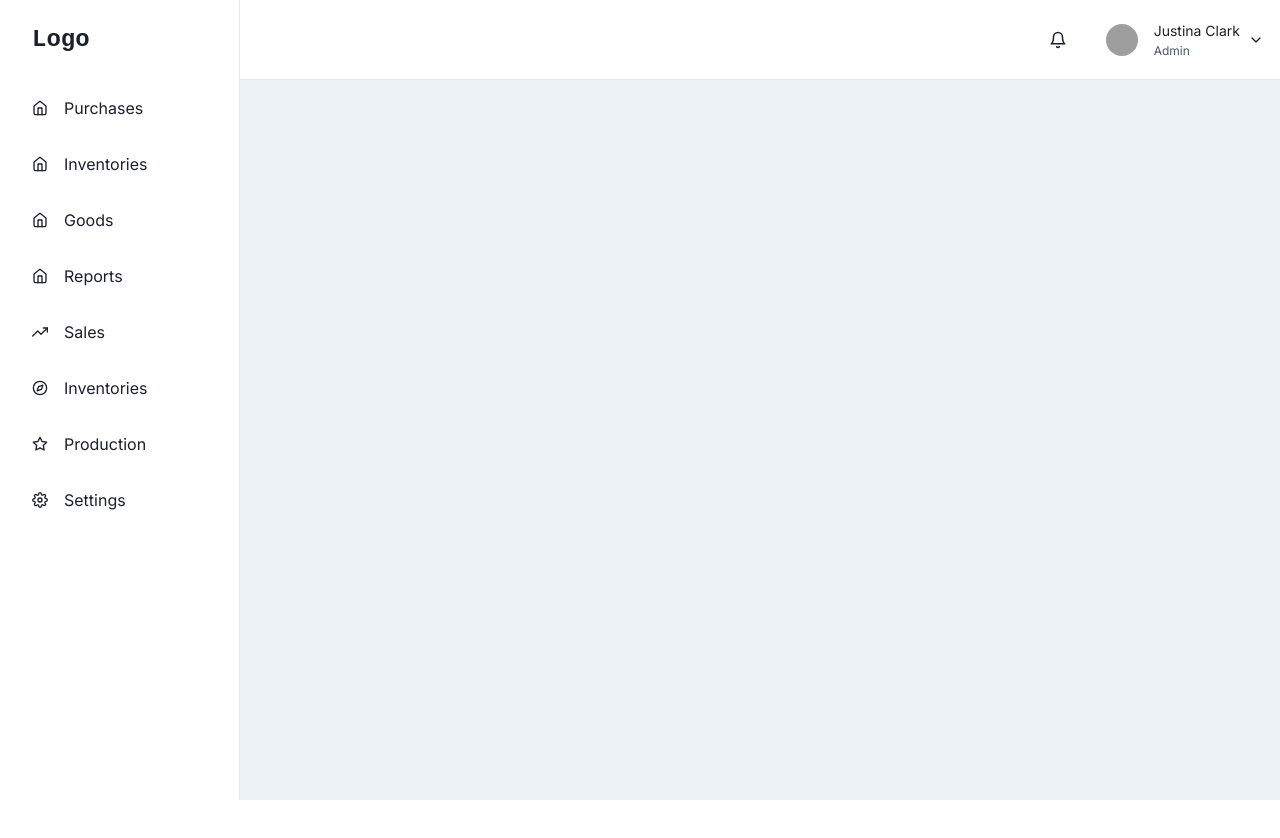
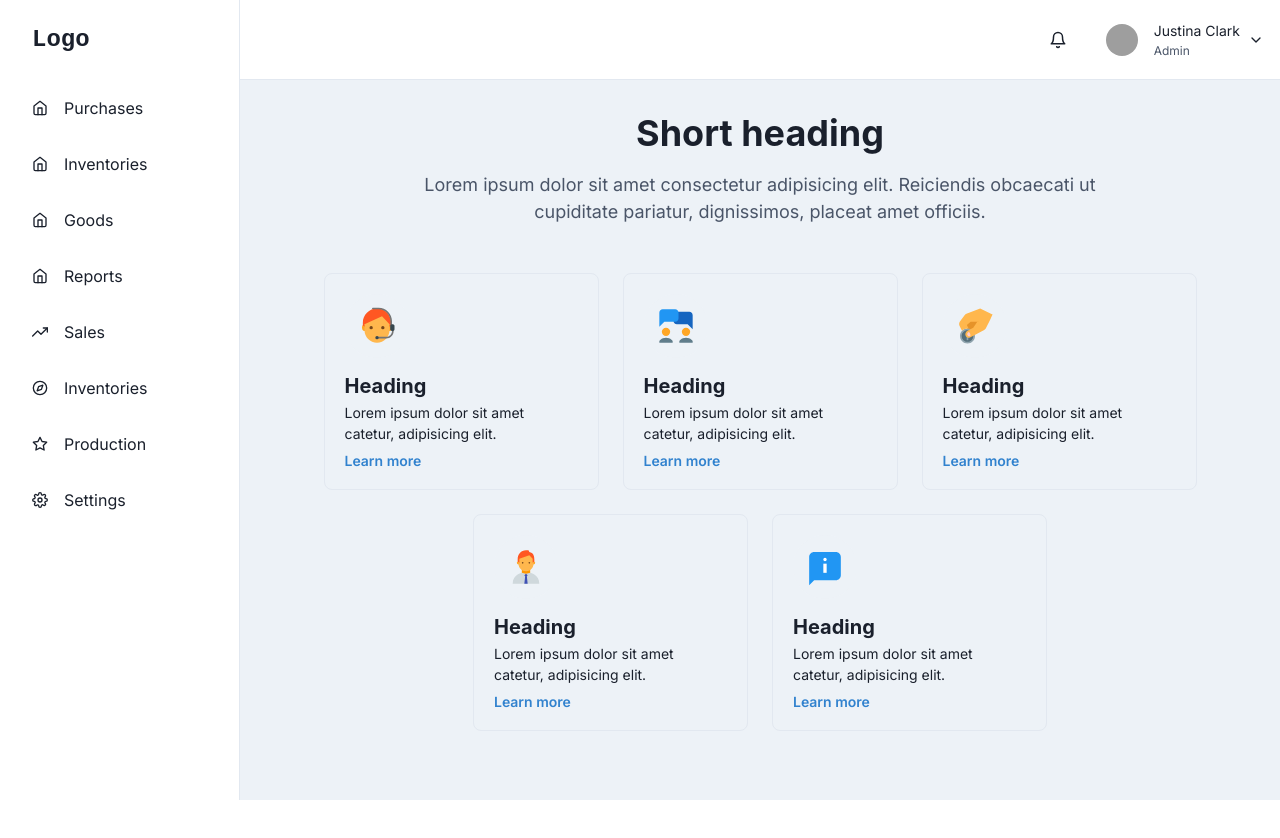
Before and after one commit to phihungha/scm-system-web, a Next.js app: page / in a window 1280 px wide. Shown: the top 838 px of the page. After the commit the page ends 800 px from the top, so only its background shows below. Built offline with nearby package versions, Linux system fonts and the light colour scheme; grey boxes are pictures that could not be loaded.

Commit message:
fix sidebar and GridList for Home

```diff
--- /dev/null
+++ b/app/components/GridList.tsx
@@ -0,0 +1,71 @@
+'use client'
+
+import {
+  Box,
+  Container,
+  Flex,
+  Heading,
+  Icon,
+  Stack,
+  Text,
+} from '@chakra-ui/react'
+import {
+  FcAbout,
+  FcAssistant,
+  FcCollaboration,
+  FcDonate,
+  FcManager,
+} from 'react-icons/fc'
+import ItemCard from './ItemCard'
+
+
+export default function GridList() {
+    return (
+      <Box p={4}>
+        <Stack spacing={4} as={Container} maxW={'3xl'} textAlign={'center'}>
+          <Heading fontSize={{ base: '2xl', sm: '4xl' }} fontWeight={'bold'}>
+            Short heading
+          </Heading>
+          <Text color={'gray.600'} fontSize={{ base: 'sm', sm: 'lg' }}>
+            Lorem ipsum dolor sit amet consectetur adipisicing elit. Reiciendis obcaecati ut
+            cupiditate pariatur, dignissimos, placeat amet officiis.
+          </Text>
+        </Stack>
+
+        <Container maxW={'5xl'} mt={12}>
+          <Flex flexWrap="wrap" gridGap={6} justify="center">
+            <ItemCard
+              heading={'Heading'}
+              icon={<Icon as={FcAssistant} w={10} h={10} />}
+              description={'Lorem ipsum dolor sit amet catetur, adipisicing elit.'}
+              href={'#'}
+            />
+            <ItemCard
+              heading={'Heading'}
+              icon={<Icon as={FcCollaboration} w={10} h={10} />}
+              description={'Lorem ipsum dolor sit amet catetur, adipisicing elit.'}
+              href={'#'}
+            />
+            <ItemCard
+              heading={'Heading'}
+              icon={<Icon as={FcDonate} w={10} h={10} />}
+              description={'Lorem ipsum dolor sit amet catetur, adipisicing elit.'}
+              href={'#'}
+            />
+            <ItemCard
+              heading={'Heading'}
+              icon={<Icon as={FcManager} w={10} h={10} />}
+              description={'Lorem ipsum dolor sit amet catetur, adipisicing elit.'}
+              href={'#'}
+            />
+            <ItemCard
+              heading={'Heading'}
+              icon={<Icon as={FcAbout} w={10} h={10} />}
+              description={'Lorem ipsum dolor sit amet catetur, adipisicing elit.'}
+              href={'#'}
+            />
+          </Flex>
+        </Container>
+      </Box>
+    )
+  }
--- /dev/null
+++ b/app/components/ItemCard.tsx
@@ -0,0 +1,52 @@
+import {
+    Box,
+    Button,
+    Flex,
+    Heading,
+    Stack,
+    Text,
+    useColorModeValue,
+  } from '@chakra-ui/react'
+  import { ReactElement } from 'react'
+
+  interface CardProps {
+    heading: string
+    description: string
+    icon: ReactElement
+    href: string
+  }
+
+  const ItemCard = ({ heading, description, icon, href }: CardProps) => {
+    return (
+      <Box
+        maxW={{ base: 'full', md: '275px' }}
+        w={'full'}
+        borderWidth="1px"
+        borderRadius="lg"
+        overflow="hidden"
+        p={5}>
+        <Stack align={'start'} spacing={2}>
+          <Flex
+            w={16}
+            h={16}
+            align={'center'}
+            justify={'center'}
+            color={'white'}
+            rounded={'full'}
+            bg={useColorModeValue('gray.100', 'gray.700')}>
+            {icon}
+          </Flex>
+          <Box mt={2}>
+            <Heading size="md">{heading}</Heading>
+            <Text mt={1} fontSize={'sm'}>
+              {description}
+            </Text>
+          </Box>
+          <Button variant={'link'} colorScheme={'blue'} size={'sm'}>
+            Learn more
+          </Button>
+        </Stack>
+      </Box>
+    )
+  }
+  export default ItemCard;
--- a/app/components/SideBar.tsx
+++ b/app/components/SideBar.tsx
@@ -8,10 +8,13 @@ import {
     useDisclosure,
   } from '@chakra-ui/react'
 import SidebarContent from './SidebarContent'
-import NavItem from './NavItem'
 import MobileNav from './MobileNav'
 
-const Sidebar = () => {
+interface RootLayoutProps {
+  children: React.ReactNode;
+}
+
+const Sidebar = ({ children }: RootLayoutProps) => {
     const { isOpen, onOpen, onClose } = useDisclosure()
 
     return (
@@ -31,7 +34,7 @@ const Sidebar = () => {
         {/* mobilenav */}
         <MobileNav onOpen={onOpen} />
         <Box ml={{ base: 0, md: 60 }} p="4">
-          {/* Content */}
+          {children}
         </Box>
       </Box>
     )
--- a/app/layout.tsx
+++ b/app/layout.tsx
@@ -4,6 +4,9 @@ import { Inter } from 'next/font/google';
 import QueryProvider from './utils/QueryProvider';
 import Sidebar from './components/SideBar';
 import { ChakraProvider } from '@chakra-ui/react'
+import {
+  Box,
+} from '@chakra-ui/react'
 
 const inter = Inter({ subsets: ['latin'] });
 
@@ -30,7 +33,6 @@ export default function RootLayout({
           {children}
           </Body>
         </ChakraProvider>
-
           </QueryProvider>
       </body>
     </html>
@@ -40,8 +42,9 @@ export default function RootLayout({
 function Body({ children }: RootLayoutProps) {
   return (
     <div className={`${inter.className} flex min-h-screen flex-col p-0`}>
-      <Sidebar/>
-      <div className="flex flex-1 flex-col">{children}</div>
+      <Sidebar>
+        {children}
+      </Sidebar>
     </div>
   );
 }
--- a/app/page.tsx
+++ b/app/page.tsx
@@ -2,10 +2,12 @@ import Image from 'next/image';
 import Sample from '../app/utils/Sample';
 import SignInForm from './components/SignInForm';
 import Sidebar from './components/SideBar';
+import GridList from './components/GridList';
 
 export default function Home() {
   return (
-    <main className="flex min-h-screen flex-col items-center justify-between p-24">
+    <main className="w-full">
+      <GridList/>
     </main>
   );
 }
```
